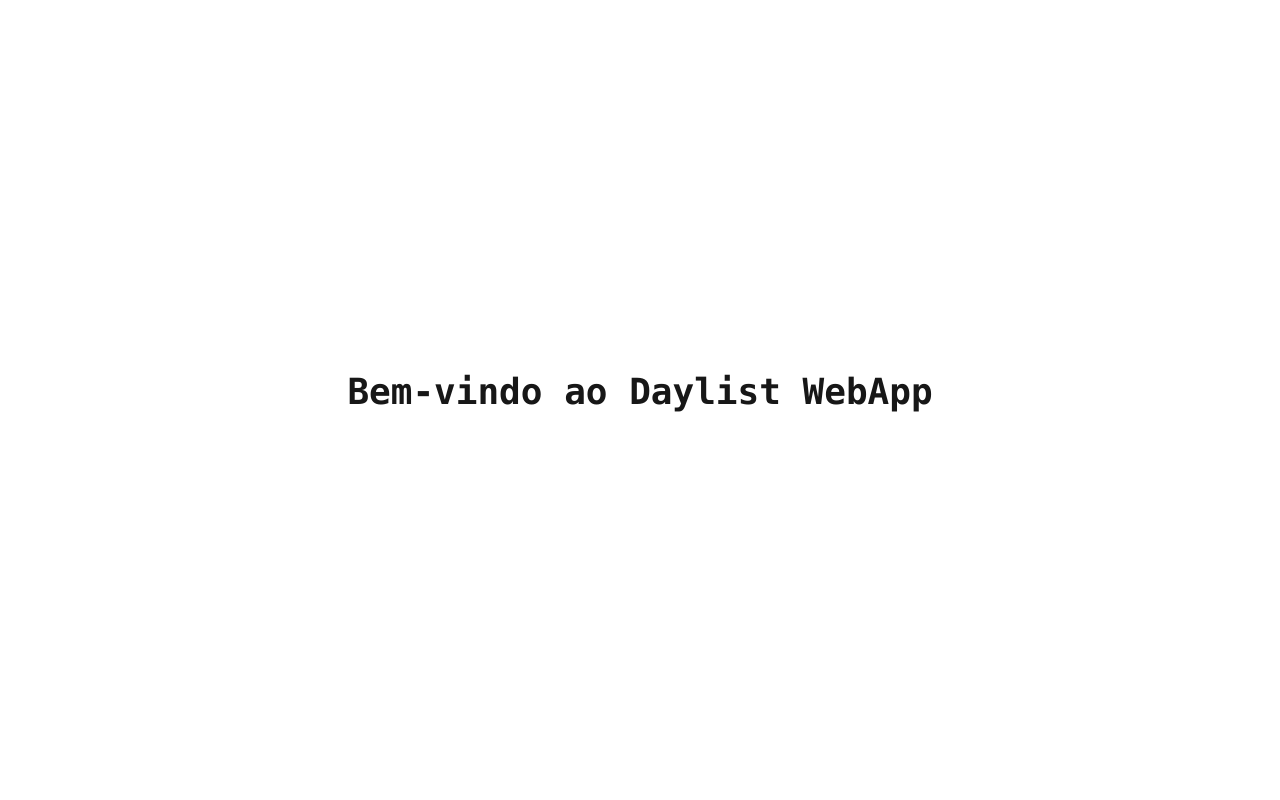
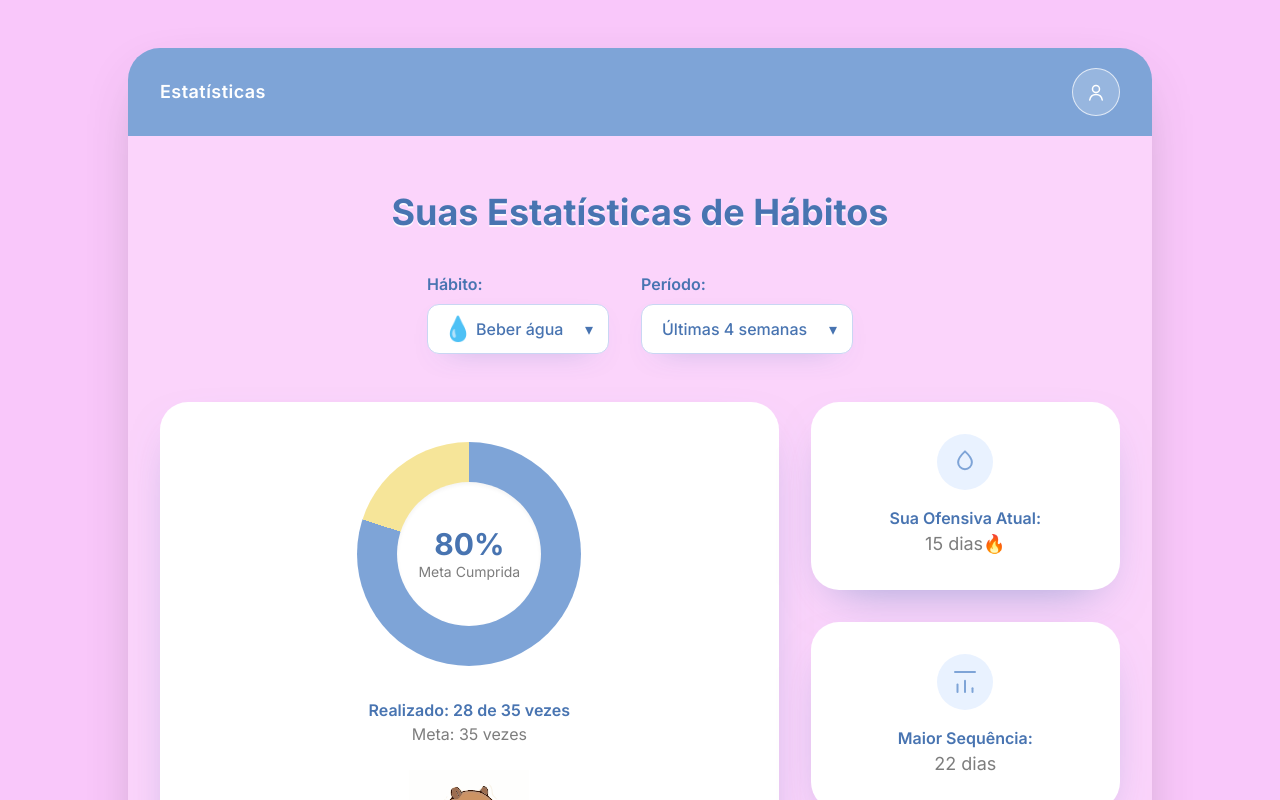
Before and after one commit to Saraingridsousa/Daylist_WebApp, a Next.js app: page / in a window 1280 px wide. Shown: the top 800 px of the page. Built offline with nearby package versions, Linux system fonts and the light colour scheme.

Commit message:
cria página de estátisticas do usuário

```diff
--- a/app/page.tsx
+++ b/app/page.tsx
@@ -1,11 +1,9 @@
+import { StatsDashboard } from "../components/StatsDashboard";
+
 export default function Home() {
   return (
-    <main className="flex min-h-screen flex-col items-center justify-center p-24">
-      <div className="z-10 max-w-5xl w-full items-center justify-center font-mono text-sm">
-        <h1 className="text-4xl font-bold text-center mb-4">
-          Bem-vindo ao Daylist WebApp
-        </h1>
-      </div>
+    <main className="min-h-screen bg-[#f9c7fa] flex items-center justify-center py-12 px-4">
+      <StatsDashboard />
     </main>
   );
 }
--- /dev/null
+++ b/components/StatsDashboard.tsx
@@ -0,0 +1,132 @@
+import Image from "next/image";
+
+export function StatsDashboard() {
+  return (
+    <section className="w-full max-w-5xl rounded-[32px] overflow-hidden shadow-[0_20px_60px_-25px_rgba(64,64,64,0.45)]">
+      <header className="bg-[#7ea4d7] px-8 py-5 flex items-center justify-between">
+        <span className="text-white text-lg font-semibold tracking-wide">Estatísticas</span>
+        <div className="w-12 h-12 rounded-full border border-white/70 bg-white/20 flex items-center justify-center">
+          <svg
+            aria-hidden
+            width="24"
+            height="24"
+            viewBox="0 0 24 24"
+            fill="none"
+            stroke="white"
+            strokeWidth="1.5"
+            strokeLinecap="round"
+            strokeLinejoin="round"
+          >
+            <circle cx="12" cy="9" r="3.5" />
+            <path d="M5.75 20c.55-3.4 2.83-5.5 6.25-5.5s5.7 2.1 6.25 5.5" />
+          </svg>
+        </div>
+      </header>
+
+      <div className="bg-[#fbd4fb] px-8 pb-12 pt-14">
+        <h1 className="text-center text-4xl font-bold text-[#4874b1] drop-shadow-[0_2px_0_rgba(255,255,255,0.8)]">
+          Suas Estatísticas de Hábitos
+        </h1>
+
+        <div className="mt-10 flex flex-wrap items-end justify-center gap-8">
+          <div>
+            <label className="block text-[#4874b1] font-semibold mb-2">Hábito:</label>
+            <div className="relative">
+              <span className="pointer-events-none absolute left-4 top-1/2 -translate-y-1/2 text-2xl">💧</span>
+              <select className="appearance-none bg-white rounded-xl border border-[#c9d6f3] py-3 pl-12 pr-11 text-[#4874b1] font-medium shadow-[0_10px_30px_-20px_rgba(72,116,177,0.7)] focus:outline-none">
+                <option>Beber água</option>
+              </select>
+              <span className="pointer-events-none absolute right-4 top-1/2 -translate-y-1/2 text-[#4874b1]">▾</span>
+            </div>
+          </div>
+
+          <div>
+            <label className="block text-[#4874b1] font-semibold mb-2">Período:</label>
+            <div className="relative">
+              <select className="appearance-none bg-white rounded-xl border border-[#c9d6f3] py-3 pl-5 pr-11 text-[#4874b1] font-medium shadow-[0_10px_30px_-20px_rgba(72,116,177,0.7)] focus:outline-none">
+                <option>Últimas 4 semanas</option>
+              </select>
+              <span className="pointer-events-none absolute right-4 top-1/2 -translate-y-1/2 text-[#4874b1]">▾</span>
+            </div>
+          </div>
+        </div>
+
+        <div className="mt-12 grid gap-8 lg:grid-cols-[minmax(0,2fr)_minmax(0,1fr)]">
+          <div className="bg-white rounded-[28px] px-8 pt-10 pb-8 shadow-[0_20px_50px_-25px_rgba(72,116,177,0.6)]">
+            <div className="flex flex-col items-center">
+              <div className="relative flex items-center justify-center">
+                <div
+                  className="h-56 w-56 rounded-full"
+                  style={{
+                    background:
+                      "conic-gradient(#7ea4d7 0deg 288deg, #f6e599 288deg 360deg)",
+                  }}
+                />
+                <div className="absolute h-36 w-36 rounded-full bg-white flex flex-col items-center justify-center text-center shadow-inner">
+                  <span className="text-3xl font-bold text-[#4874b1]">80%</span>
+                  <span className="text-sm text-[#7d7d7d]">Meta Cumprida</span>
+                </div>
+              </div>
+              <p className="mt-8 text-[#4874b1] font-semibold">Realizado: 28 de 35 vezes</p>
+              <p className="text-[#7d7d7d]">Meta: 35 vezes</p>
+              <div className="mt-6">
+                <Image
+                  src="/capi.svg"
+                  alt="Ilustração de uma capivara estudando"
+                  width={120}
+                  height={120}
+                  priority
+                />
+              </div>
+            </div>npm
+          </div>
+
+          <div className="flex flex-col gap-8">
+            <div className="bg-white rounded-[28px] px-6 py-8 shadow-[0_20px_50px_-25px_rgba(72,116,177,0.6)] flex flex-col items-center text-center">
+              <div className="flex h-14 w-14 items-center justify-center rounded-full bg-[#e9f2ff]">
+                <svg
+                  aria-hidden
+                  width="30"
+                  height="30"
+                  viewBox="0 0 24 24"
+                  fill="none"
+                  stroke="#7ea4d7"
+                  strokeWidth="1.6"
+                  strokeLinecap="round"
+                  strokeLinejoin="round"
+                >
+                  <path d="M12 3.5c-3 2.8-5.5 6.1-5.5 8.7A5.5 5.5 0 0 0 12 17.7a5.5 5.5 0 0 0 5.5-5.5c0-2.6-2.5-6-5.5-8.7Z" />
+                </svg>
+              </div>
+              <p className="mt-4 text-[#4874b1] font-semibold">Sua Ofensiva Atual:</p>
+              <p className="text-[#7d7d7d] text-lg">15 dias🔥</p>
+            </div>
+
+            <div className="bg-white rounded-[28px] px-6 py-8 shadow-[0_20px_50px_-25px_rgba(72,116,177,0.6)] flex flex-col items-center text-center">
+              <div className="flex h-14 w-14 items-center justify-center rounded-full bg-[#e9f2ff]">
+                <svg
+                  aria-hidden
+                  width="30"
+                  height="30"
+                  viewBox="0 0 24 24"
+                  fill="none"
+                  stroke="#7ea4d7"
+                  strokeWidth="1.6"
+                  strokeLinecap="round"
+                  strokeLinejoin="round"
+                >
+                  <path d="M6 20v-6" />
+                  <path d="M12 20v-9" />
+                  <path d="M18 20v-3" />
+                  <path d="M4 4h16" />
+                </svg>
+              </div>
+              <p className="mt-4 text-[#4874b1] font-semibold">Maior Sequência:</p>
+              <p className="text-[#7d7d7d] text-lg">22 dias</p>
+            </div>
+          </div>
+        </div>
+      </div>
+    </section>
+  );
+}
```
Also changed, not shown: public/capi.svg (added).
